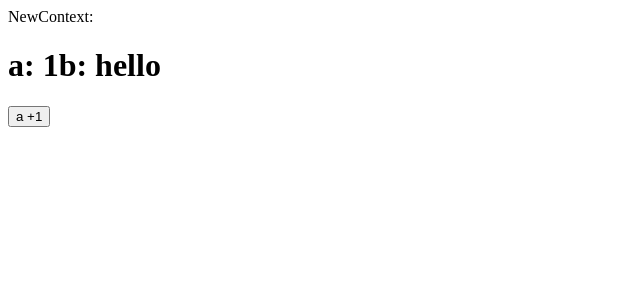
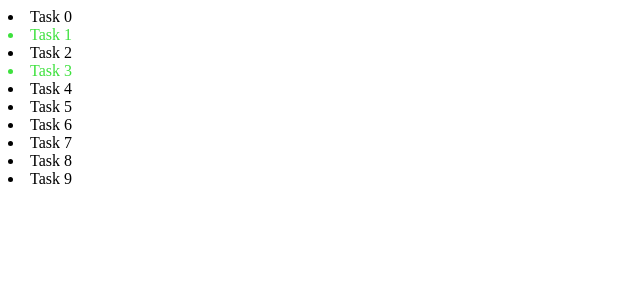
Before and after one commit to qinran0423/react-study, a React (Create React App) app in the folder cli-create/: page / in a window 1280 px wide. Shown: the top 300 px of the page, without its empty margins (0-640 px from the left). Built offline with nearby package versions, Linux system fonts and the light colour scheme.

Commit message:
feat: pureComponent

```diff
--- a/cli-create/src/App.jsx
+++ b/cli-create/src/App.jsx
@@ -1,12 +1,13 @@
 import React, { Component } from "react"
 // import Ref from './components/Ref'
 // import ForwardRef from './components/Forward/ForwardHoc.jsx'
-import Context from "./components/Context/NewContext"
+// import Context from "./components/Context/NewContext"
+import TaskContainer from './components/pureComp/TaskContainer'
 export default class App extends Component {
   render() {
     return (
       <div>
-        <Context />
+        <TaskContainer />
       </div>
     )
   }
--- /dev/null
+++ b/cli-create/src/components/pureComp/Task.css
@@ -0,0 +1,3 @@
+.finish {
+	color: rgb(61, 225, 61);
+}
--- /dev/null
+++ b/cli-create/src/components/pureComp/Task.js
@@ -0,0 +1,15 @@
+import React, { Component } from 'react'
+import PropTypes from 'prop-types'
+import './Task.css'
+
+export default class Task extends Component {
+	static propTypes = {
+		name: PropTypes.string.isRequired,
+		isFinished: PropTypes.bool.isRequired,
+	}
+	render() {
+		return (
+			<li className={this.props.isFinished ? 'finish' : ''}>{this.props.name}</li>
+		)
+	}
+}
--- /dev/null
+++ b/cli-create/src/components/pureComp/TaskContainer.js
@@ -0,0 +1,27 @@
+import React, { Component } from 'react'
+import TaskList from './TaskList'
+
+export default class TaskContainer extends Component {
+	state = {
+		tasks: []
+	}
+
+	componentDidMount() {
+		const ts = []
+		for (let i = 0; i < 10; i++) {
+			ts.push({
+				name: `Task ${i}`,
+				isFinished: Math.random() < 0.5
+			})
+		}
+		this.setState({ tasks: ts })
+	}
+
+	render() {
+		return (
+			<div>
+				<TaskList tasks={this.state.tasks} />
+			</div>
+		)
+	}
+}
--- /dev/null
+++ b/cli-create/src/components/pureComp/TaskList.js
@@ -0,0 +1,23 @@
+import React, { Component } from 'react'
+import PropTypes from 'prop-types'
+import Task from './Task'
+
+export default class TaskList extends Component {
+	static propTypes = {
+		tasks: PropTypes.arrayOf(PropTypes.shape({
+			name: PropTypes.string.isRequired,
+			isFinished: PropTypes.bool.isRequired,
+		})).isRequired,
+	}
+	render() {
+		const ts = this.props.tasks.map((it, i) => <Task
+			key={i}
+			{...it}
+		/>)
+		return (
+			<div>
+				{ts}
+			</div>
+		)
+	}
+}
```
